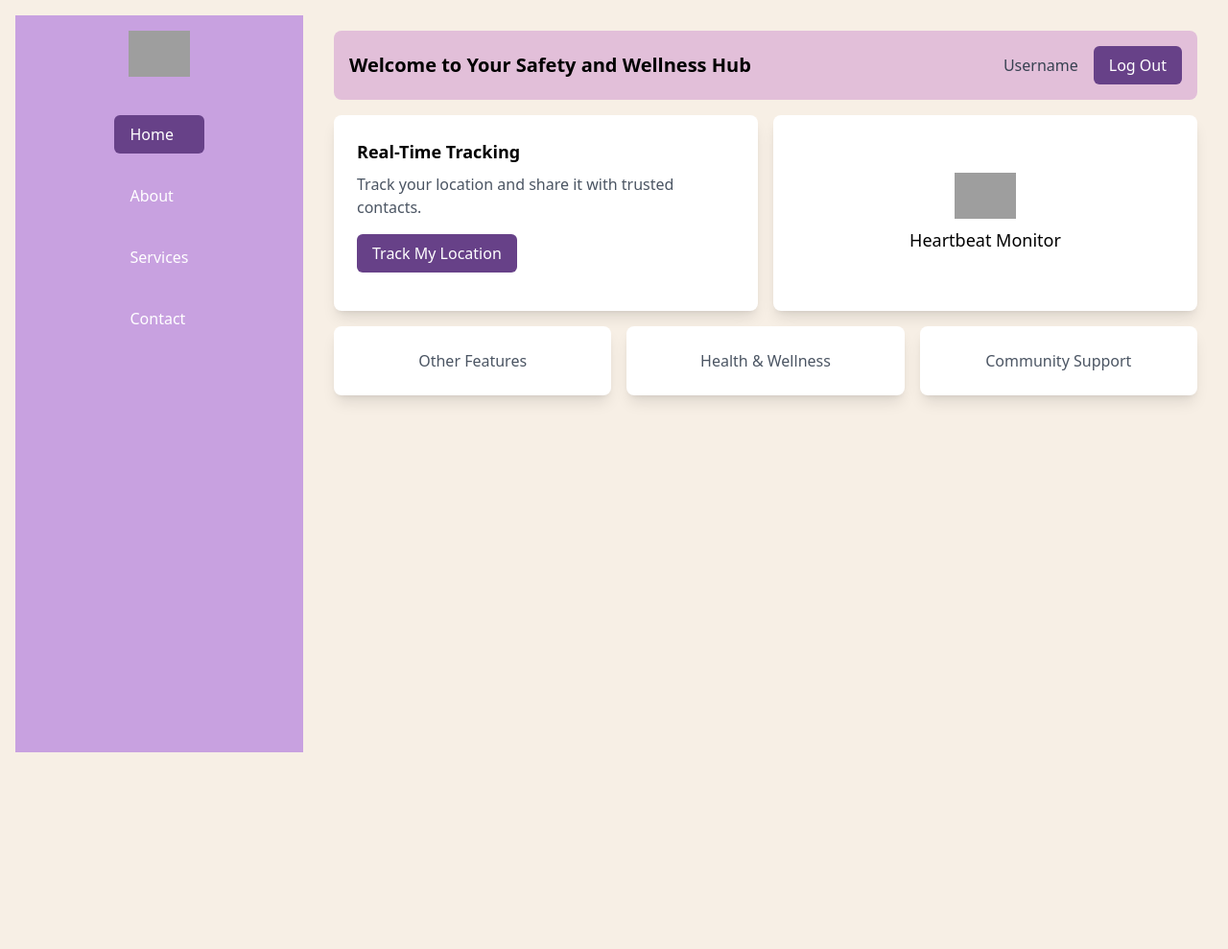
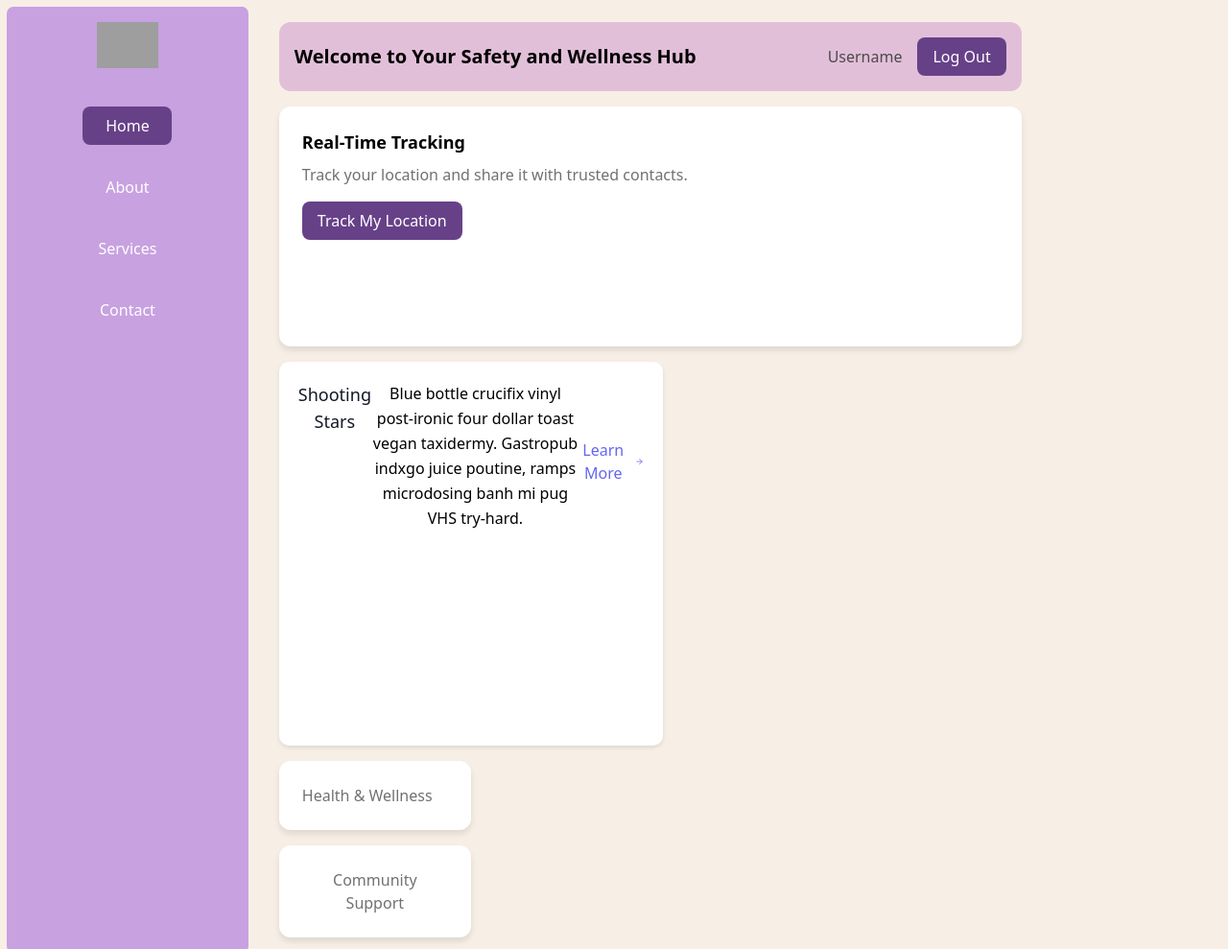
Before and after one commit to Kaustubhvekhande/minithon-24, a website: page index.html in a window 1280 px wide. Shown: the top 989 px of the page at 96% size. Before the commit the page ends 800 px from the top, so only its background shows below. Drawn offline with nearby package versions, Linux system fonts and the light colour scheme; grey boxes are pictures that could not be loaded.

Commit message:
initial dash board

```diff
--- a/index.html
+++ b/index.html
@@ -4,75 +4,81 @@
     <meta charset="UTF-8" />
     <meta name="viewport" content="width=device-width, initial-scale=1.0" />
     <title>Empowering Women</title>
+    <!-- Link to external CSS -->
+    <link rel="stylesheet" href="styles.css" />
+    <link rel="stylesheet" href="https://fonts.googleapis.com/css2?family=Material+Symbols+Outlined:opsz,wght,FILL,GRAD@24,400,0,0&icon_names=menstrual_health" />
     <script src="https://cdn.tailwindcss.com"></script>
-    <style>
-        :root {
-            --primary-bg: #F7EFE5; /* Light cream */
-            --secondary-bg: #E2BFD9; /* Soft pink */
-            --highlight-color: #C8A1E0; /* Purple */
-            --button-color: #674188; /* Deep purple */
-        }
-    </style>
 </head>
-<body class="bg-[var(--primary-bg)] font-sans">
+<body class="primary-bg font-sans">
     <!-- Main Container -->
-    <div class="grid grid-cols-4 gap-4 h-screen p-4">
+    <div class="main-grid-container">
         <!-- Sidebar -->
-        <div class="col-span-1 bg-[var(--highlight-color)] p-4 flex flex-col items-center">
+        <div class="sidebar">
             <!-- Logo -->
-            <div class="mb-10">
-                <img src="https://flowbite.com/docs/images/logo.svg" alt="Logo" class="h-12" />
+            <div class="logo-container">
+                <img src="https://flowbite.com/docs/images/logo.svg" alt="Logo" class="logo" />
             </div>
             <!-- Sidebar Menu -->
-            <nav class="space-y-6">
-                <a href="#" class="block text-white py-2 px-4 rounded-md bg-[var(--button-color)] hover:bg-purple-700">Home</a>
-                <a href="#" class="block text-white py-2 px-4 rounded-md hover:bg-purple-700">About</a>
-                <a href="#" class="block text-white py-2 px-4 rounded-md hover:bg-purple-700">Services</a>
-                <a href="#" class="block text-white py-2 px-4 rounded-md hover:bg-purple-700">Contact</a>
+            <nav class="sidebar-nav">
+                <a href="#" class="nav-link active">Home</a>
+                <a href="#" class="nav-link">About</a>
+                <a href="#" class="nav-link">Services</a>
+                <a href="#" class="nav-link">Contact</a>
             </nav>
         </div>
 
         <!-- Main Content Area -->
-        <div class="col-span-3 p-4 space-y-4">
+        <div class="main-content">
             <!-- Header Section -->
-            <header class="flex justify-between items-center bg-[var(--secondary-bg)] p-4 rounded-lg">
-                <h1 class="text-xl font-bold">Welcome to Your Safety and Wellness Hub</h1>
+            <header class="header-section">
+                <h1>Welcome to Your Safety and Wellness Hub</h1>
                 <!-- Profile Section -->
-                <div class="flex items-center space-x-4">
-                    <div class="text-gray-700">Username</div>
-                    <button class="bg-[var(--button-color)] text-white px-4 py-2 rounded-md hover:bg-purple-700">Log Out</button>
+                <div class="profile-section">
+                    <div class="username">Username</div>
+                    <button class="logout-btn">Log Out</button>
                 </div>
             </header>
 
             <!-- Tracking Section -->
-            <section class="grid grid-cols-2 gap-4">
+            <section class="tracking-section">
                 <!-- Tracking Widget -->
-                <div class="bg-white shadow-lg p-6 rounded-lg">
-                    <h2 class="text-lg font-semibold mb-2">Real-Time Tracking</h2>
-                    <p class="text-gray-600 mb-4">Track your location and share it with trusted contacts.</p>
-                    <button class="bg-[var(--button-color)] text-white px-4 py-2 rounded-md hover:bg-purple-700">Track My Location</button>
-                    <div id="locationOutput" class="mt-4 text-gray-700"></div>
+                <div class="tracking-widget">
+                    <h2>Real-Time Tracking</h2>
+                    <p>Track your location and share it with trusted contacts.</p>
+                    <button class="track-location-btn">Track My Location</button>
+                    <div id="locationOutput" class="location-output"></div>
                 </div>
-
-                <!-- Heartbeat / Health Monitor Widget -->
-                <div class="bg-white shadow-lg p-6 rounded-lg flex items-center justify-center">
-                    <div class="text-center">
-                        <img src="https://icon-library.com/images/heartbeat-icon/heartbeat-icon-7.jpg" class="h-12 mx-auto" alt="Heart Icon" />
-                        <p class="text-lg mt-2">Heartbeat Monitor</p>
+            </section>
+                <!-- Heartbeat / Health Monitor Widget
+                <div class="heartbeat-widget">
+                    <div class="heartbeat-content">
+                        <img src="https://icon-library.com/images/heartbeat-icon/heartbeat-icon-7.jpg" class="heartbeat-icon" alt="Heart Icon" />
+                        <p>Heartbeat Monitor</p>
                     </div>
                 </div>
-            </section>
+            </section> -->
 
             <!-- Bottom Section -->
-            <section class="grid grid-cols-3 gap-4">
-                <div class="bg-white shadow-lg p-6 rounded-lg text-center">
-                    <p class="text-gray-600">Other Features</p>
+            <section class="bottom-section">
+                <div class="card">
+                    <div class="flex-grow flex ">
+                        <h2 class="text-gray-900 text-lg title-font font-medium mb-3">Shooting Stars</h2>
+                        <p class="leading-relaxed text-base">Blue bottle crucifix vinyl post-ironic four dollar toast vegan taxidermy. Gastropub indxgo juice poutine, ramps microdosing banh mi pug VHS try-hard.</p>
+                        <a class="mt-3 text-indigo-500 inline-flex items-center">Learn More
+                          <svg fill="none" stroke="currentColor" stroke-linecap="round" stroke-linejoin="round" stroke-width="2" class="w-4 h-4 ml-2" viewBox="0 0 24 24">
+                            <path d="M5 12h14M12 5l7 7-7 7"></path>
+                          </svg>
+                        </a>
+                        <img src="" alt="">
+                      </div>
+                  </div>
+                <div class="feature-box flex">
+                    <img src="" alt="">
+                    <p>Health & Wellness</p>
                 </div>
-                <div class="bg-white shadow-lg p-6 rounded-lg text-center">
-                    <p class="text-gray-600">Health & Wellness</p>
-                </div>
-                <div class="bg-white shadow-lg p-6 rounded-lg text-center">
-                    <p class="text-gray-600">Community Support</p>
+                <div class="feature-box flex">
+                    <p>Community Support</p>
+                    <img src="" alt="">
                 </div>
             </section>
         </div>
--- a/styles.css
+++ b/styles.css
@@ -1,141 +1,218 @@
-/* Global Styles */
-* {
-    box-sizing: border-box;
-    margin: 0;
-    padding: 0;
+/* Root colors */
+:root {
+    --primary-bg: #F7EFE5; /* Light cream */
+    --secondary-bg: #E2BFD9; /* Soft pink */
+    --highlight-color: #C8A1E0; /* Purple */
+    --button-color: #674188; /* Deep purple */
+}
+*{
+    margin: 0px;
+    padding: 0px;
 }
 
-
-@tailwind base;
-@tailwind components;
-@tailwind utilities;
+/* General styles */
 body {
-    font-family: 'Arial', sans-serif;
-    line-height: 1.6;
-    background-color: #f4f4f4;
+    background-color: var(--primary-bg);
+    font-family: sans-serif;
 }
 
-header {
-    background: #6A5ACD;
-    color: #fff;
-    padding: 20px 0;
-    text-align: center;
-    box-shadow: 0px 4px 6px rgba(0, 0, 0, 0.1);
+/* Grid structure */
+.main-grid-container {
+    display: grid;
+    grid-template-columns: 1fr 3.2fr  0.7fr;
+    gap: 1rem;
+    height: 100vh;
+    padding: 7px;
 }
 
-header h1 {
-    font-size: 2.5em;
-    margin-bottom: 10px;
+/* Sidebar styles */
+.sidebar {
+    background-color: var(--highlight-color);
+    padding: 1rem;
+    display: flex;
+    flex-direction: column;
+    align-items: center;
+    border-radius: 7px;
 }
 
-nav ul {
-    list-style: none;
-    padding: 0;
+.logo-container {
+    margin-bottom: 2.5rem;
 }
 
-nav ul li {
-    display: inline-block;
-    margin: 0 15px;
+.logo {
+    height: 3rem;
 }
 
-nav ul li a {
-    color: #fff;
-    text-decoration: none;
-    font-weight: bold;
-    font-size: 1.1em;
+.sidebar-nav {
+    display: flex;
+    flex-direction: column;
+    gap: 1.5rem;
 }
 
-nav ul li a:hover {
-    text-decoration: underline;
-}
-
-/* Section Styling */
-main {
-    padding: 40px 20px;
-}
-
-section {
-    margin-bottom: 40px;
-}
-
-h2 {
-    font-size: 2em;
-    color: #333;
-    margin-bottom: 15px;
-}
-
-p {
-    color: #555;
-    font-size: 1.1em;
-}
-
-.feature {
-    background: #fff;
-    border: 1px solid #ddd;
-    border-radius: 10px;
-    padding: 20px;
-    box-shadow: 0px 4px 8px rgba(0, 0, 0, 0.1);
-    transition: transform 0.3s ease;
-}
-
-.feature:hover {
-    transform: translateY(-5px);
-}
-
-/* Tracking Section Styling */
-#tracking {
-    background: #fff;
-    border-radius: 15px;
-    box-shadow: 0px 8px 15px rgba(0, 0, 0, 0.1);
-    padding: 40px 20px;
-    margin-top: 20px;
-}
-
-#trackLocation {
-    background-color: #6A5ACD;
+.nav-link {
     color: white;
-    padding: 15px 30px;
-    border: none;
-    border-radius: 30px;
-    font-size: 1.2em;
-    cursor: pointer;
-    transition: background-color 0.3s ease, box-shadow 0.3s ease;
-}
-
-#trackLocation:hover {
-    background-color: #483D8B;
-    box-shadow: 0px 8px 15px rgba(0, 0, 0, 0.2);
-}
-
-.tracking-container {
+    padding: 0.5rem 1rem;
+    border-radius: 0.5rem;
     text-align: center;
-    margin-top: 20px;
-}
-
-.location-output {
-    margin-top: 20px;
-    background-color: #f9f9f9;
-    padding: 20px;
-    border-radius: 10px;
-    box-shadow: 0px 4px 8px rgba(0, 0, 0, 0.1);
-    font-size: 1.1em;
-    color: #333;
+    text-decoration: none;
+    display: block;
+    background-color: transparent;
     transition: background-color 0.3s ease;
 }
 
-.location-output:hover {
-    background-color: #f0f0f0;
+.nav-link.active {
+    background-color: var(--button-color);
 }
 
-/* Footer Styling */
-footer {
-    text-align: center;
-    padding: 20px 0;
-    background: #6A5ACD;
-    color: #fff;
-    margin-top: 40px;
+.nav-link:hover {
+    background-color: #5c2980; /* Darker purple */
 }
 
-footer p {
-    font-size: 1em;
+/* Main content styles */
+.main-content {
+    padding: 1rem;
 }
+
+.header-section {
+    display: flex;
+    justify-content: space-between;
+    align-items: center;
+    background-color: var(--secondary-bg);
+    padding: 1rem;
+    border-radius: 0.75rem;
+}
+
+.header-section h1 {
+    font-size: 1.25rem;
+    font-weight: bold;
+}
+
+.profile-section {
+    display: flex;
+    align-items: center;
+    gap: 1rem;
+}
+
+.username {
+    color: #4a4a4a;
+}
+
+.logout-btn {
+    background-color: var(--button-color);
+    color: white;
+    padding: 0.5rem 1rem;
+    border-radius: 0.5rem;
+    cursor: pointer;
+    transition: background-color 0.3s ease;
+}
+
+.logout-btn:hover {
+    background-color: #5c2980;
+}
+
+/* Tracking section */
+.tracking-section {
+    display: grid;
+    grid-template-columns: 1fr 1fr;
+    height: 250px;
+    gap: 1rem;
+    margin-top: 1rem;
+}
+
+.tracking-widget,
+.heartbeat-widget {
+    background-color: white;
+    box-shadow: rgba(0, 0, 0, 0.1) 0px 4px 6px;
+    padding: 1.5rem;
+    border-radius: 0.75rem;
+    grid-column: 1 / 3;
+}
+.tracking-widget h2 {
+    font-size: 1.125rem;
+    font-weight: 600;
+    margin-bottom: 0.5rem;
+}
+
+.tracking-widget p {
+    color: #717171;
+    margin-bottom: 1rem;
+}
+
+.track-location-btn {
+    background-color: var(--button-color);
+    color: white;
+    padding: 0.5rem 1rem;
+    border-radius: 0.5rem;
+    cursor: pointer;
+    transition: background-color 0.3s ease;
+}
+
+.track-location-btn:hover {
+    background-color: #5c2980;
+}
+
+.heartbeat-widget {
+    display: flex;
+    justify-content: center;
+    align-items: center;
+}
+.card {
+    width: 400px;
+    height: 400px;
+    background-color: #fff;
+    border-radius: 10px;
+    box-shadow: 0 2px 4px rgba(0, 0, 0, 0.1);
+    padding: 20px;
+    text-align: center;
+  }
+
+  .card-icon {
+    font-size: 36px;
+    color: #999;
+    margin-bottom: 10px;
+  }
+
+  .card-title {
+    font-size: 24px;
+    font-weight: bold;
+    margin-bottom: 5px;
+  }
+
+  .card-description {
+    font-size: 16px;
+    color: #666;
+  }
+.heartbeat-content {
+    text-align: center;
+}
+
+.heartbeat-icon {
+    height: 3rem;
+}
+
+.heartbeat-content p {
+    font-size: 1.125rem;
+    margin-top: 0.5rem;
+}
+
+/* Bottom section */
+.bottom-section {
+    display: flex;
+    flex-direction: column;
+    grid-template-columns: repeat(3, 1fr);
+    gap: 1rem;
+    margin-top: 1rem;
+}
+
+.feature-box {
+    background-color: white;
+    box-shadow: 0 4px 6px rgba(0, 0, 0, 0.1);
+    padding: 1.5rem;
+    border-radius: 0.75rem;
+    text-align: center;
+    width:200px;
+}
+
+.feature-box p {
+    color: #717171;
+}
```
